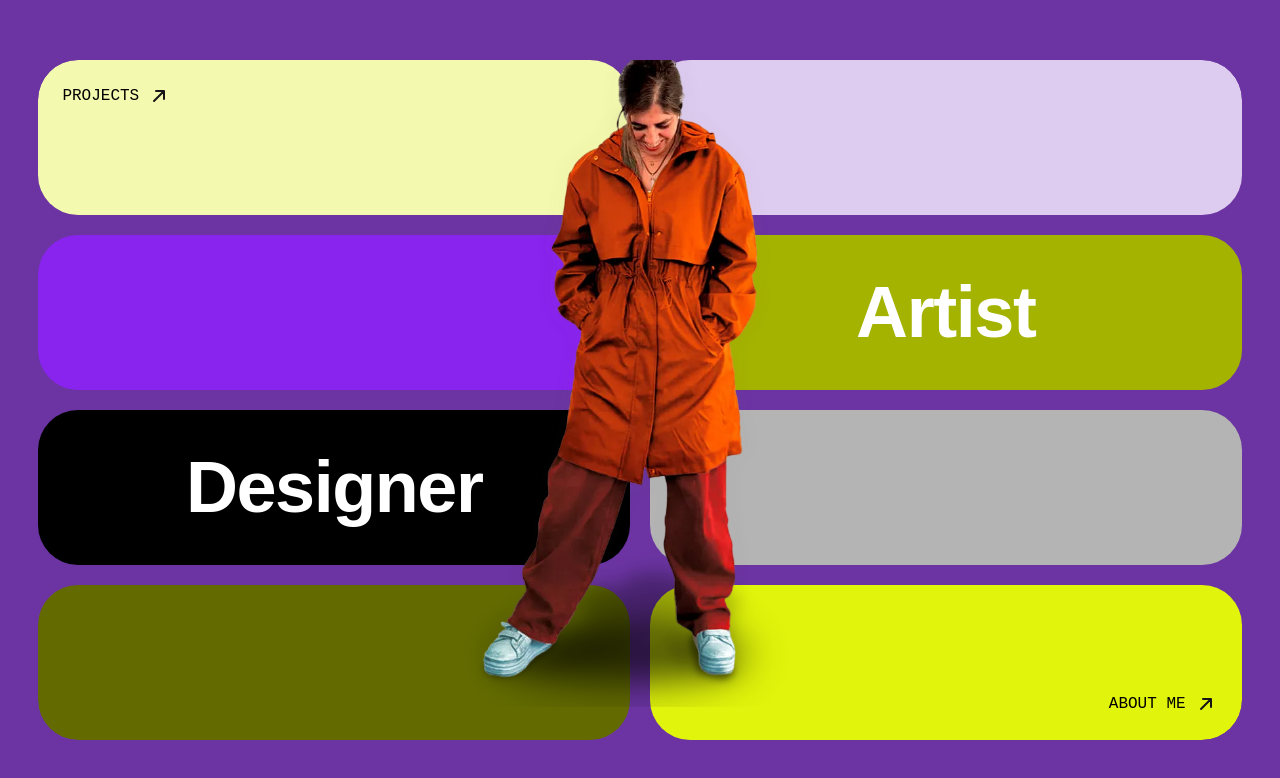
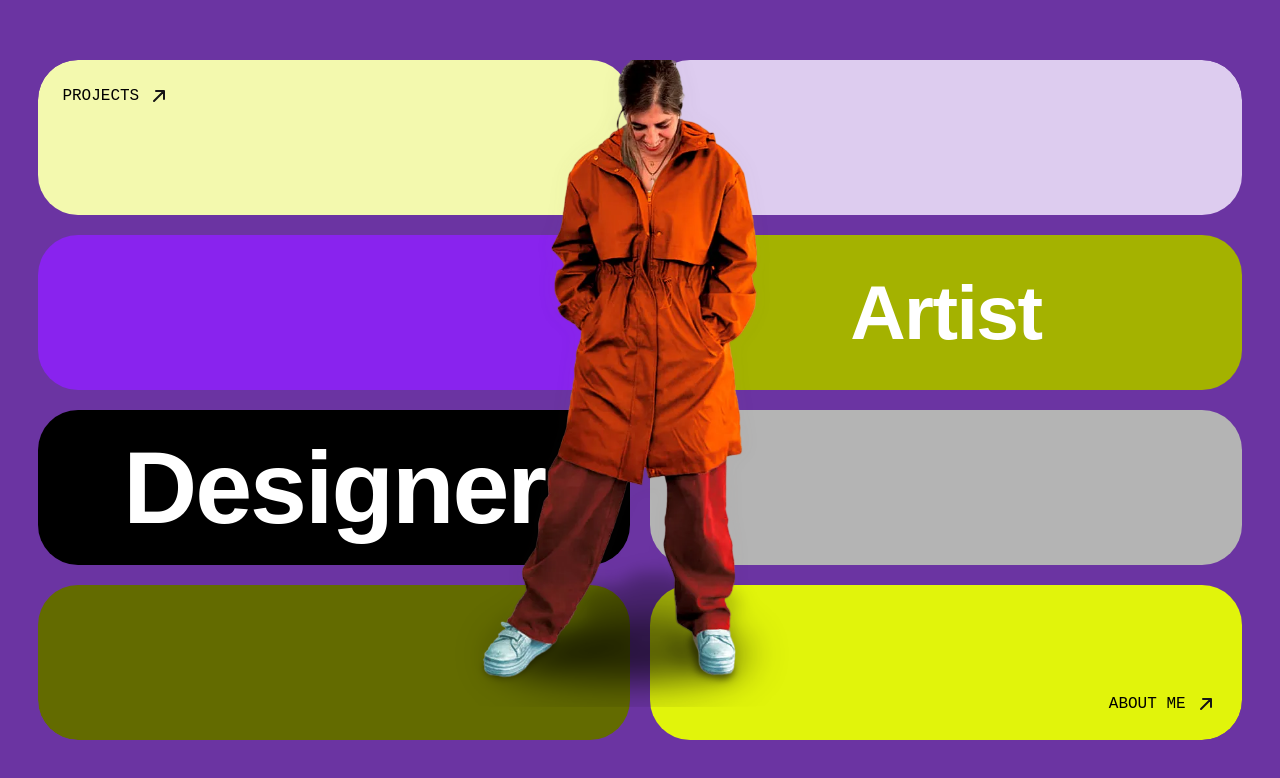
Before and after one commit to mamzlt88/portafolio, a React (Vite) app: page / in a window 1280 px wide. Shown: the top 778 px of the page. Built offline with nearby package versions, Linux system fonts and the light colour scheme.

Commit message:
feat(landing): anchor 'Artist' and 'Designer' inside their tiles and ensure layering

```diff
--- a/src/components/sections/Landing.tsx
+++ b/src/components/sections/Landing.tsx
@@ -53,15 +53,15 @@ export default function Landing({ onAbout, onProjects }: LandingProps) {
           <div />
 
           {/* Row 2, Col 2 (bg-[#a4b200]) — centered 'Artist' */}
-          <div className="flex items-center justify-center relative z-0">
-            <p className="pointer-events-none font-['Poppins',_sans-serif] font-semibold text-white leading-[0.95] text-4xl sm:text-5xl md:text-6xl lg:text-7xl tracking-[-0.02em]">
+          <div className="[grid-area:2_/_2] flex items-center justify-center relative z-10">
+            <p className="pointer-events-none font-['Poppins',_sans-serif] font-semibold text-white leading-[0.95] text-[min(6vw,96px)] tracking-[-0.02em]">
               Artist
             </p>
           </div>
 
           {/* Row 3, Col 1 (bg-black) — centered 'Designer' */}
-          <div className="flex items-center justify-center relative z-0">
-            <p className="pointer-events-none font-['Poppins',_sans-serif] font-semibold text-white leading-[0.95] text-4xl sm:text-5xl md:text-6xl lg:text-7xl tracking-[-0.02em]">
+          <div className="[grid-area:3_/_1] flex items-center justify-center relative z-10">
+            <p className="pointer-events-none font-['Poppins',_sans-serif] font-semibold text-white leading-[0.95] text-[min(8vw,132px)] tracking-[-0.02em]">
               Designer
             </p>
           </div>
```
